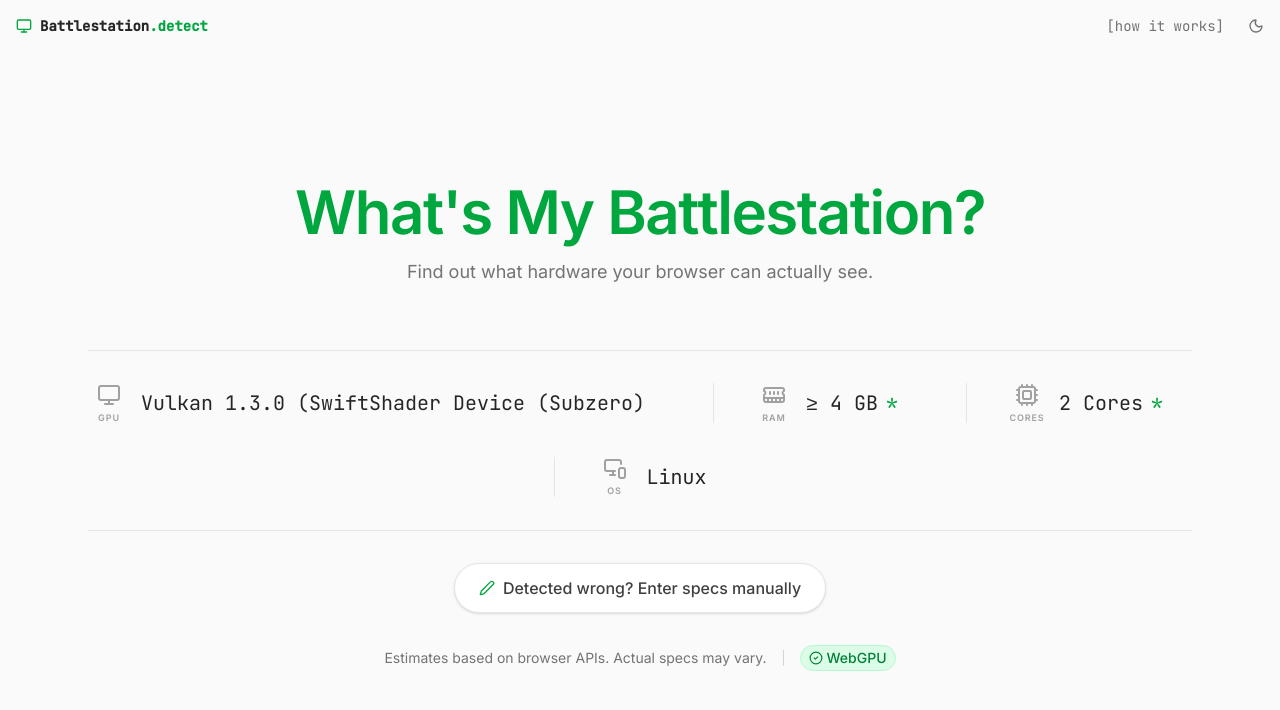
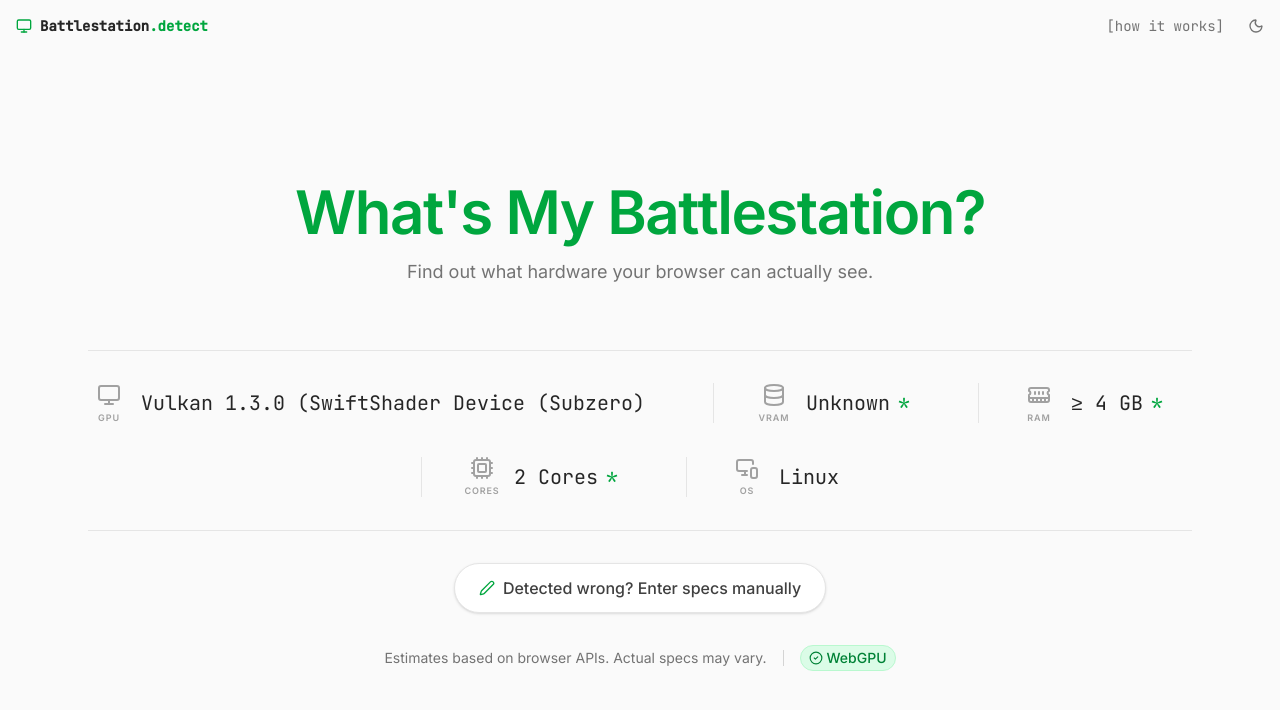
Before and after one commit to Satejp10/Whatsmyspecs, a React (Vite) app: page / in a window 1280 px wide. Shown: the top 710 px of the page. Built offline with nearby package versions, Linux system fonts and the light colour scheme.

Commit message:
feat(specs): Add VRAM detection and editing
Introduces VRAM detection for GPUs and adds VRAM as an editable field in the custom specs. This allows users to more accurately represent their hardware configurations.

```diff
--- a/src/App.tsx
+++ b/src/App.tsx
@@ -1,8 +1,9 @@
 import React, { useState, useEffect } from 'react';
 import { motion, AnimatePresence } from 'motion/react';
-import { Monitor, Cpu, MemoryStick, MonitorSmartphone, Sun, Moon, Info, X, ExternalLink, CheckCircle2, AlertCircle, Edit2, Save } from 'lucide-react';
+import { Monitor, Cpu, MemoryStick, MonitorSmartphone, Sun, Moon, Info, X, ExternalLink, CheckCircle2, AlertCircle, Edit2, Save, Database } from 'lucide-react';
 
 const RAM_OPTIONS = ['4 GB', '8 GB', '12 GB', '16 GB', '24 GB', '32 GB', '64 GB', '128 GB'];
+const VRAM_OPTIONS = ['2 GB', '4 GB', '6 GB', '8 GB', '10 GB', '12 GB', '16 GB', '20 GB', '24 GB', '32 GB', 'Shared'];
 const CPU_OPTIONS = [
   {
     group: 'Core Count',
@@ -80,6 +81,7 @@
 
 interface Specs {
   gpu: string;
+  vram: string;
   cpu: string;
   ram: string;
   os: string;
@@ -91,7 +93,7 @@
   const [customSpecs, setCustomSpecs] = useState<Specs | null>(null);
   const [isEditing, setIsEditing] = useState(false);
   const [editForm, setEditForm] = useState<Specs | null>(null);
-  const [inlineEditingField, setInlineEditingField] = useState<'gpu' | 'ram' | 'cpu' | 'os' | null>(null);
+  const [inlineEditingField, setInlineEditingField] = useState<'gpu' | 'vram' | 'ram' | 'cpu' | 'os' | null>(null);
 
   const [isDarkMode, setIsDarkMode] = useState<boolean>(false);
   const [isModalOpen, setIsModalOpen] = useState(false);
@@ -183,7 +185,20 @@
       // 5. WebGPU Detection
       const hasWebGPU = 'gpu' in navigator;
 
-      setSpecs({ gpu, cpu, ram, os, hasWebGPU });
+      // 6. Guess VRAM based on GPU name
+      let vram = 'Unknown';
+      if (/5090/.test(gpu)) vram = '32 GB';
+      else if (/4090|3090|7900 XTX/.test(gpu)) vram = '24 GB';
+      else if (/7900 XT/.test(gpu)) vram = '20 GB';
+      else if (/5080|4080|4060 Ti|7900 GRE|7800 XT|7600 XT|6900 XT|6800/.test(gpu)) vram = '16 GB';
+      else if (/5070|4070|3080 Ti|3060|7700 XT|6750 XT|6700 XT/.test(gpu)) vram = '12 GB';
+      else if (/3080/.test(gpu)) vram = '10 GB';
+      else if (/4060|3070|3060 Ti|3050|2080|2070|2060 Super|7600|6650 XT|6600/.test(gpu)) vram = '8 GB';
+      else if (/2060|1660/.test(gpu)) vram = '6 GB';
+      else if (/1650|6500/.test(gpu)) vram = '4 GB';
+      else if (/Apple|Intel|Integrated|UHD|Iris/.test(gpu)) vram = 'Shared';
+
+      setSpecs({ gpu, vram, cpu, ram, os, hasWebGPU });
     };
 
     const timer = setTimeout(() => {
@@ -243,6 +258,8 @@
             >
               <EditSpecItem icon={<Monitor />} label="GPU" value={editForm.gpu} onChange={(v) => setEditForm({...editForm, gpu: v})} options={GPU_OPTIONS} />
               <Divider />
+              <EditSpecItem icon={<Database />} label="VRAM" value={editForm.vram} onChange={(v) => setEditForm({...editForm, vram: v})} options={VRAM_OPTIONS} />
+              <Divider />
               <EditSpecItem icon={<MemoryStick />} label="RAM" value={editForm.ram} onChange={(v) => setEditForm({...editForm, ram: v})} options={RAM_OPTIONS} />
               <Divider />
               <EditSpecItem icon={<Cpu />} label="CORES" value={editForm.cpu} onChange={(v) => setEditForm({...editForm, cpu: v})} options={CPU_OPTIONS} />
@@ -279,6 +296,18 @@
                 isEditing={inlineEditingField === 'gpu'}
                 options={GPU_OPTIONS}
                 onChange={(val) => { setCustomSpecs(prev => ({ ...(prev || specs!), gpu: val })); setInlineEditingField(null); }}
+              />
+              <Divider />
+              <SpecItem
+                icon={<Database />}
+                label="VRAM"
+                value={displaySpecs!.vram}
+                hasAsterisk={!customSpecs}
+                onAsteriskClick={() => setIsModalOpen(true)}
+                onEditClick={() => { if (!customSpecs) setCustomSpecs(specs); setInlineEditingField('vram'); }}
+                isEditing={inlineEditingField === 'vram'}
+                options={VRAM_OPTIONS}
+                onChange={(val) => { setCustomSpecs(prev => ({ ...(prev || specs!), vram: val })); setInlineEditingField(null); }}
               />
               <Divider />
               <SpecItem
```
